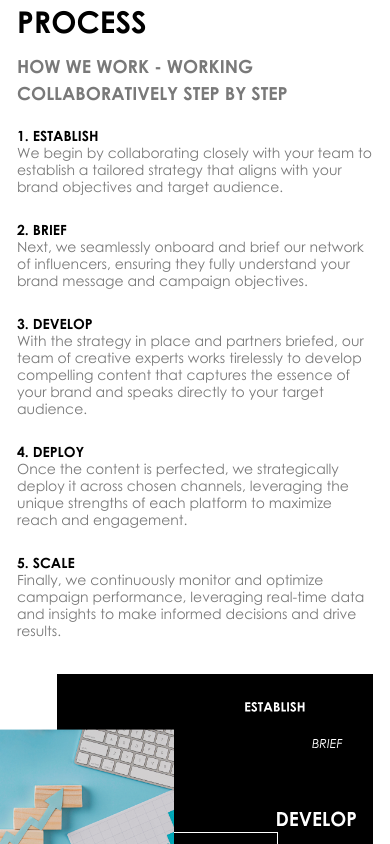
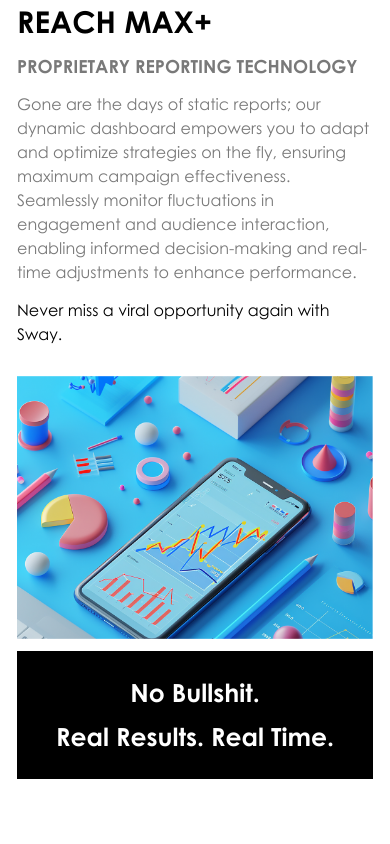
Before and after one commit to Hillel1408/SWAY, a Next.js app: page / in a window 390 px wide. Shown: the top 844 px of the page. Built offline with nearby package versions, Linux system fonts and the light colour scheme.

Commit message:
Connect адаптив

```diff
--- a/src/app/page.tsx
+++ b/src/app/page.tsx
@@ -6,8 +6,8 @@
             {/* <Intro />
             <OurWork />
             <Note />
-            <AboutUs />
-            <ReachMax /> */}
+            <AboutUs /> */}
+            <ReachMax />
             <Process />
             <Guarantee />
             <Marketing />
--- a/src/components/Connect/Connect.tsx
+++ b/src/components/Connect/Connect.tsx
@@ -12,7 +12,7 @@
                 </p>
                 <img src="img/img-7.png" alt="" className="sm:hidden" />
             </div>
-            <div className="bg-black px-[47px] pt-[62px] sm:pt-[27px] sm:pl-[24px] sm:pr-10">
+            <div className="bg-black px-[47px] pt-[62px] sm:pt-[27px] sm:pl-[24px] sm:pr-[24px]">
                 <form action="#">
                     <div className="grid grid-cols-2 gap-[36px] sm:grid-cols-1 sm:gap-5">
                         <input
--- a/src/components/Process/Process.tsx
+++ b/src/components/Process/Process.tsx
@@ -24,7 +24,7 @@
 
     return (
         <div className="_container grid grid-cols-2 pb-[130px] md:pb-[74px] md:flex md:flex-col-reverse md:gap-[35px]">
-            <div className="pr-[90px] lg:pr-0 sm:ml-10">
+            <div className="pr-[90px] lg:pr-10 md:pr-0 sm:ml-10">
                 <div className="relative">
                     <div className="h-full bg-black pt-[48px] pb-[38px] flex flex-col items-end sm:py-[28px]">
                         <img src="img/text-1.svg" alt="" width="100px" className="mb-[45px] mr-[114px] sm:w-[60px] sm:mr-[68px] sm:mb-[27px]" />
--- a/src/components/ReachMax/ReachMax.tsx
+++ b/src/components/ReachMax/ReachMax.tsx
@@ -1,20 +1,22 @@
 export default function ReachMax() {
     return (
-        <div className="_container pb-[130px]">
-            <div className="grid grid-cols-2">
-                <div className="pr-[92px]">
-                    <h2 className="font-bold text-[36px] leading-[44px] text-black mb-[9px] uppercase">REACH MAX+</h2>
-                    <p className="font-bold text-[22px] leading-[27px] text-[#797979] mb-[22px]">PROPRIETARY REPORTING TECHNOLOGY</p>
-                    <p className="text-[20px] leading-[24px] text-[#797979] mb-[22px]">
+        <div className="_container pb-[130px] md:pb-[74px]">
+            <div className="grid grid-cols-2 md:grid-cols-1 gap-[30px]">
+                <div className="pr-[92px] lg:pr-10 md:px-0">
+                    <h2 className="font-bold text-[36px] leading-[44px] text-black mb-[9px] uppercase sm:text-[30px]">REACH MAX+</h2>
+                    <p className="font-bold text-[22px] leading-[27px] text-[#797979] mb-[22px] sm:text-[18px] sm:mb-[12px]">
+                        PROPRIETARY REPORTING TECHNOLOGY
+                    </p>
+                    <p className="text-[20px] leading-[24px] text-[#797979] mb-[22px] sm:text-[16px] sm:mb-[14px]">
                         Gone are the days of static reports; our dynamic dashboard empowers you to adapt and optimize strategies on the fly, ensuring maximum
                         campaign effectiveness. Seamlessly monitor fluctuations in engagement and audience interaction, enabling informed decision-making and
                         real-time adjustments to enhance performance.
                     </p>
-                    <p className="text-[20px] leading-[24px] text-black">Never miss a viral opportunity again with Sway.</p>
+                    <p className="text-[20px] leading-[24px] text-black sm:text-[16px]">Never miss a viral opportunity again with Sway.</p>
                 </div>
-                <div className="pr-[53px] relative">
+                <div className="pr-[53px] relative flex items-end md:flex-col md:pr-0 md:gap-[12px]">
                     <img src="img/img-5.png" alt="" />
-                    <div className="text-center absolute right-0 top-0 bg-black text-white py-5 px-[27px] font-bold text-[36px] leading-[44px]">
+                    <div className="text-center absolute right-0 top-0 bg-black text-white py-5 px-[27px] font-bold text-[36px] leading-[44px] md:static md:w-full sm:text-[25px]">
                         No Bullshit. <br />
                         Real Results. Real Time.
                     </div>
```
